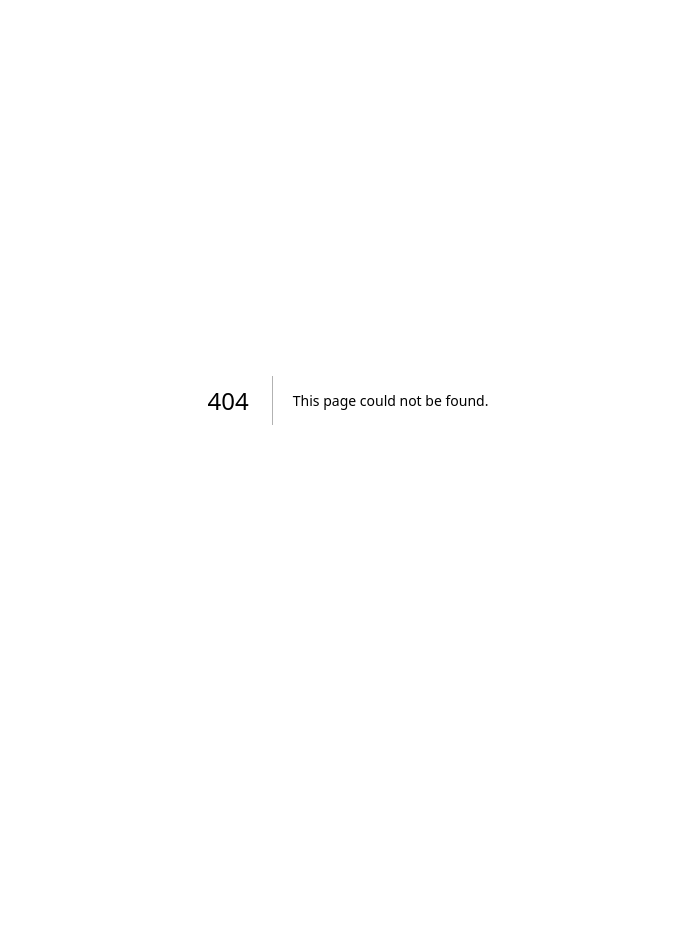
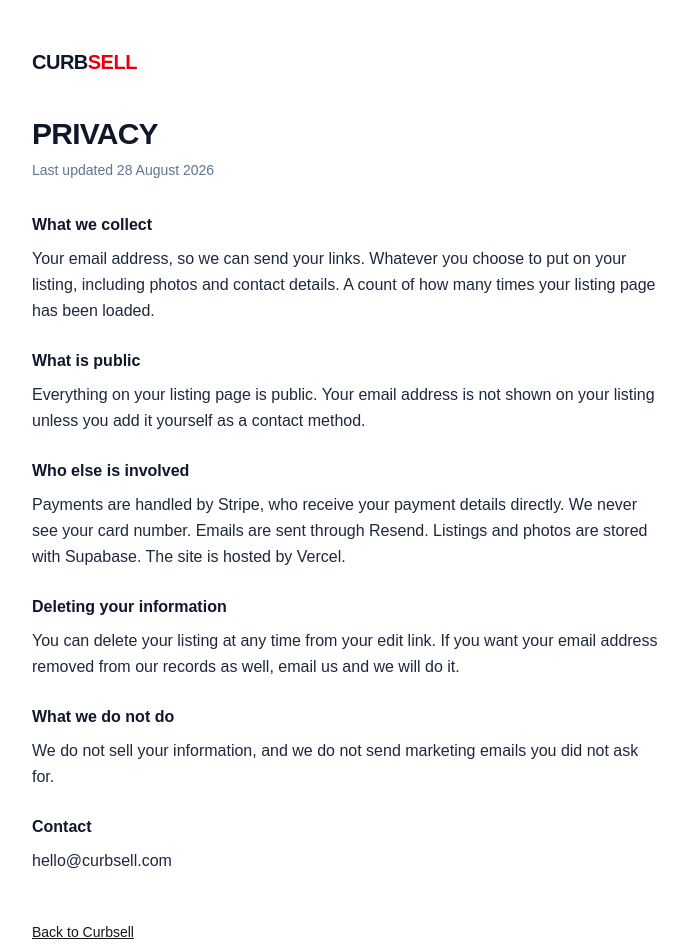
Before and after one commit to ceocarolinaz-dot/signpost, a Next.js app: page /terms in a window 1280 px wide. Before the commit this address had no page. Shown: the top 952 px of the page, without its empty margins (292-980 px from the left). Before the commit the page ends 800 px from the top, so only its background shows below. Built offline with nearby package versions, Linux system fonts and the light colour scheme.

Commit message:
report, terms, privacy

```diff
--- /dev/null
+++ b/app/api/report/route.ts
@@ -0,0 +1,28 @@
+import { createClient } from '@supabase/supabase-js';
+import { Resend } from 'resend';
+
+export async function POST(req: Request) {
+  try {
+    const { code, reason, email } = await req.json();
+    if (!code) return Response.json({ ok: false }, { status: 400 });
+
+    const supabase = createClient(
+      process.env.NEXT_PUBLIC_SUPABASE_URL!,
+      process.env.NEXT_PUBLIC_SUPABASE_ANON_KEY!
+    );
+
+    await supabase.from('reports').insert({ code: code, reason: reason, reporter_email: email });
+
+    const resend = new Resend(process.env.RESEND_API_KEY);
+    await resend.emails.send({
+      from: 'Curbsell <hello@curbsell.com>',
+      to: 'ceo.carolina.z@gmail.com',
+      subject: 'Listing reported: ' + code,
+      text: 'Listing: ' + code + '\nReason: ' + reason + '\nFrom: ' + email + '\n\nView: https://www.curbsell.com/s/' + code,
+    });
+
+    return Response.json({ ok: true });
+  } catch (err: any) {
+    return Response.json({ ok: false, error: err.message }, { status: 500 });
+  }
+}
--- a/app/page.tsx
+++ b/app/page.tsx
@@ -123,7 +123,7 @@ export default function Home() {
 
 
 
-        <p className="mt-20 pb-10 text-xs uppercase tracking-widest text-slate-400">Curbsell</p>
+        <p className="mt-20 pb-10 text-xs uppercase tracking-widest text-slate-400">Curbsell &nbsp;·&nbsp; <a href="/terms" className="underline">Terms</a> &nbsp;·&nbsp; <a href="/privacy" className="underline">Privacy</a></p>
       </div>
     </div>
   );
--- /dev/null
+++ b/app/report/[code]/page.tsx
@@ -0,0 +1,41 @@
+'use client';
+
+import { useState } from 'react';
+import { useParams } from 'next/navigation';
+
+export default function Report() {
+  const code = String(useParams().code).toUpperCase();
+  const [reason, setReason] = useState('');
+  const [email, setEmail] = useState('');
+  const [sent, setSent] = useState(false);
+  const [busy, setBusy] = useState(false);
+
+  async function submit() {
+    setBusy(true);
+    await fetch('/api/report', { method: 'POST', headers: { 'Content-Type': 'application/json' }, body: JSON.stringify({ code: code, reason: reason, email: email }) });
+    setSent(true);
+    setBusy(false);
+  }
+
+  return (
+    <main className="mx-auto max-w-lg px-5 py-14">
+      {sent ? (
+        <div>
+          <h1 className="text-2xl font-bold text-slate-900">Thanks for letting us know</h1>
+          <p className="mt-3 text-slate-700">We will take a look at this listing.</p>
+        </div>
+      ) : (
+        <div>
+          <h1 className="text-2xl font-bold text-slate-900">Report this listing</h1>
+          <p className="mt-1 text-sm text-slate-500">Listing {code}</p>
+          <p className="mt-4 text-sm leading-relaxed text-slate-700">Tell us what is wrong with it and we will review it.</p>
+
+          <textarea className="mt-4 w-full rounded border border-slate-400 px-3 py-2.5" rows={5} placeholder="What is the problem?" value={reason} onChange={(e) => setReason(e.target.value)} />
+          <input className="mt-2 w-full rounded border border-slate-400 px-3 py-2.5" placeholder="Your email (optional)" value={email} onChange={(e) => setEmail(e.target.value)} />
+
+          <button onClick={submit} disabled={busy} className="mt-4 w-full rounded bg-slate-900 py-3.5 font-bold text-white">{busy ? 'Sending' : 'Send report'}</button>
+        </div>
+      )}
+    </main>
+  );
+}
--- a/app/s/[code]/page.tsx
+++ b/app/s/[code]/page.tsx
@@ -28,6 +28,7 @@ export default async function ListingPage({ params }: { params: Promise<{ code:
   return (
     <main className="mx-auto max-w-lg px-5 py-8">
       {upper === 'DEMO' && <p className="mb-5 rounded-lg bg-amber-100 px-4 py-3 text-center text-sm text-amber-900">Example listing — this is what your buyers would see.</p>}
+
       {sold && <p className="mb-5 rounded-lg bg-gray-900 py-2.5 text-center text-sm font-medium text-white">Sold</p>}
 
       {photos[0] && <img src={photos[0]} alt={listing.title} className="mb-5 w-full rounded-xl object-cover" />}
@@ -55,7 +56,9 @@ export default async function ListingPage({ params }: { params: Promise<{ code:
         </div>
       )}
 
-     <a href={refHref} className="mt-12 block border-t border-gray-200 pt-6 text-center text-sm text-gray-500">Selling something yourself? Make a page like this with <span className="font-black uppercase tracking-tight text-slate-900">Curb<span className="text-red-600">sell</span></span></a>
+      <a href={'/report/' + upper} className="mt-8 block text-center text-xs text-gray-400">Report this listing</a>
+
+      <a href={refHref} className="mt-12 block border-t border-gray-200 pt-6 text-center text-sm text-gray-500">Selling something yourself? Make a page like this with <span className="font-black uppercase tracking-tight text-slate-900">Curb<span className="text-red-600">sell</span></span></a>
     </main>
   );
 }
--- /dev/null
+++ b/app/terms/page.tsx
@@ -0,0 +1,45 @@
+import Logo from '../components/Logo';
+
+export default function Privacy() {
+  return (
+    <main className="mx-auto max-w-2xl px-5 py-12">
+      <Logo />
+      <h1 className="mt-10 text-3xl font-black uppercase tracking-tight text-slate-900">Privacy</h1>
+      <p className="mt-2 text-sm text-slate-500">Last updated 28 August 2026</p>
+
+      <div className="mt-8 space-y-6 leading-relaxed text-slate-800">
+        <div>
+          <h2 className="font-bold text-slate-900">What we collect</h2>
+          <p className="mt-2">Your email address, so we can send your links. Whatever you choose to put on your listing, including photos and contact details. A count of how many times your listing page has been loaded.</p>
+        </div>
+
+        <div>
+          <h2 className="font-bold text-slate-900">What is public</h2>
+          <p className="mt-2">Everything on your listing page is public. Your email address is not shown on your listing unless you add it yourself as a contact method.</p>
+        </div>
+
+        <div>
+          <h2 className="font-bold text-slate-900">Who else is involved</h2>
+          <p className="mt-2">Payments are handled by Stripe, who receive your payment details directly. We never see your card number. Emails are sent through Resend. Listings and photos are stored with Supabase. The site is hosted by Vercel.</p>
+        </div>
+
+        <div>
+          <h2 className="font-bold text-slate-900">Deleting your information</h2>
+          <p className="mt-2">You can delete your listing at any time from your edit link. If you want your email address removed from our records as well, email us and we will do it.</p>
+        </div>
+
+        <div>
+          <h2 className="font-bold text-slate-900">What we do not do</h2>
+          <p className="mt-2">We do not sell your information, and we do not send marketing emails you did not ask for.</p>
+        </div>
+
+        <div>
+          <h2 className="font-bold text-slate-900">Contact</h2>
+          <p className="mt-2">hello@curbsell.com</p>
+        </div>
+      </div>
+
+      <a href="/" className="mt-12 block text-sm underline">Back to Curbsell</a>
+    </main>
+  );
+}
```
